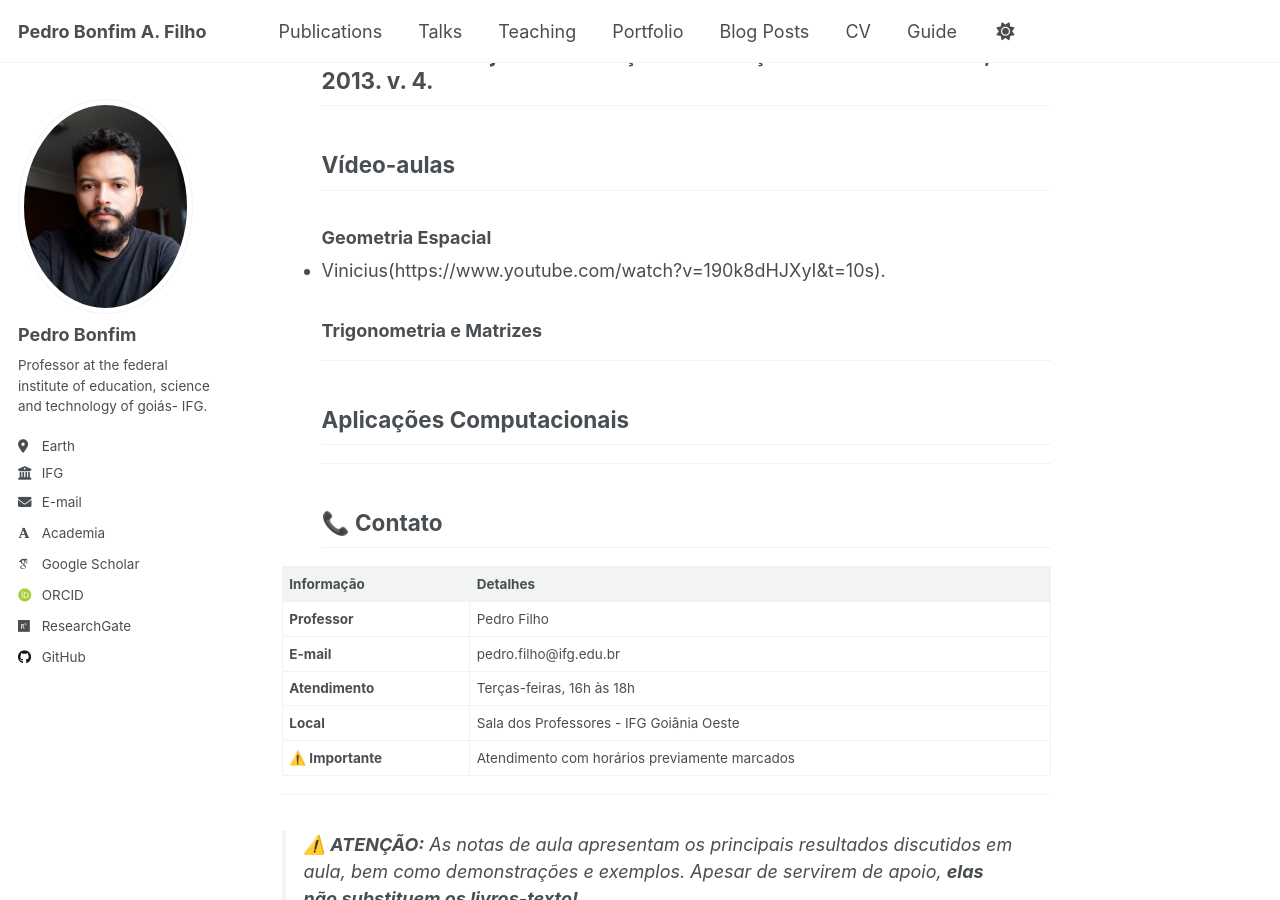
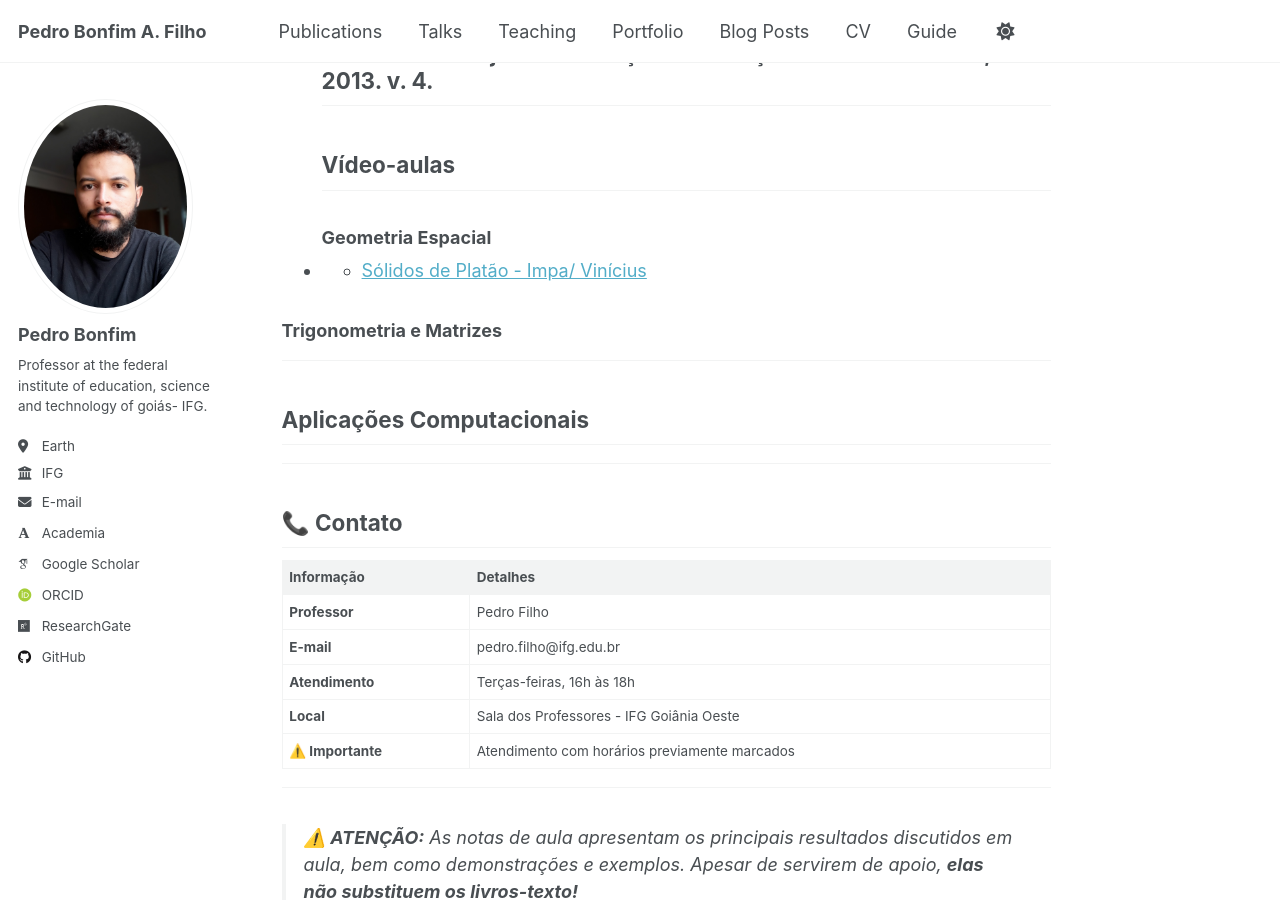
Before and after one commit to pedroassuncaofilho/pedroassuncaofilho.github.io, a Jekyll site: the page built from _teaching/matematica2nd.md, in a window 1280 px wide and 900 px high, scrolled down 2505 px. Built offline with Jekyll 4.4.1, drawn with Linux system fonts in a browser that asks for light colours; some web fonts are replaced.

Commit message:
Update matematica2nd.md

```diff
--- a/_teaching/matematica2nd.md
+++ b/_teaching/matematica2nd.md
@@ -58,7 +58,10 @@ analisá-los, contribuindo com elementos para a tomada de decisões sobre como e
 ---
 ##  Vídeo-aulas
 ###  Geometria Espacial
-- Vinicius(https://www.youtube.com/watch?v=190k8dHJXyI&t=10s).
+
+- - [Sólidos de Platão - Impa/ Vinícius](https://www.youtube.com/watch?v=190k8dHJXyI&t=10s)
+
+
 ###  Trigonometria e Matrizes
 ---
 ##  Aplicações Computacionais
```
